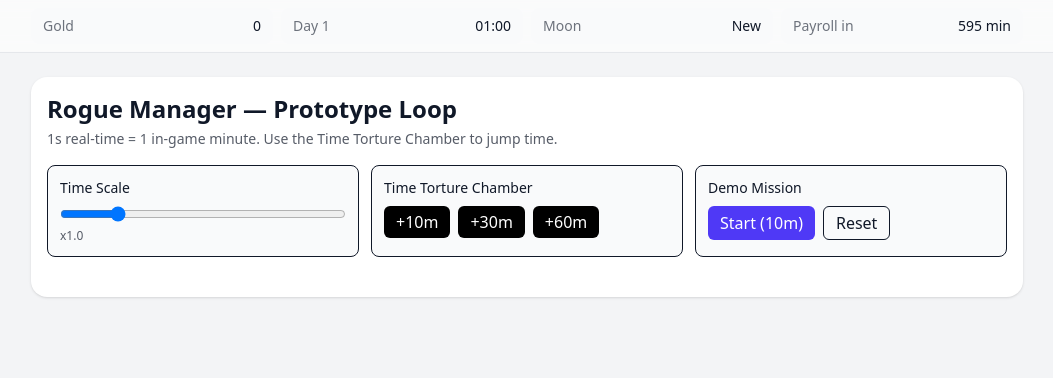
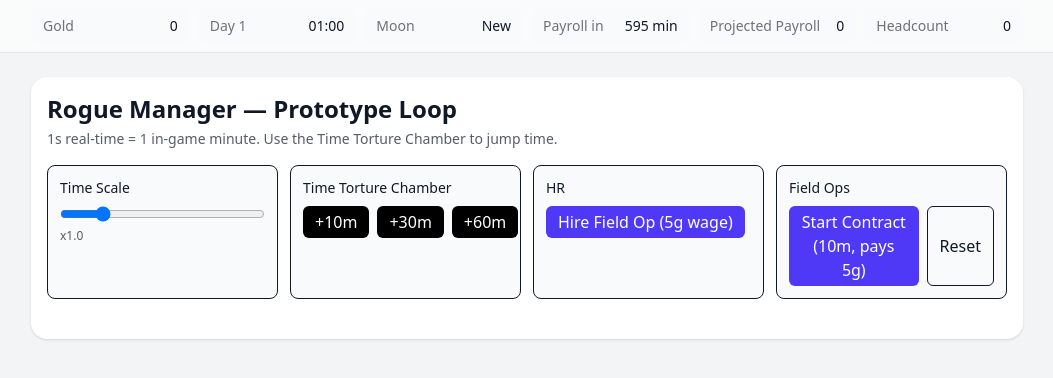
Before and after one commit to markb10101/rogue-manager, a React (Vite) app in the folder app/: page / in a window 1280 px wide. Shown: the top 378 px of the page, without its empty margins (113-1166 px from the left). Built offline with nearby package versions, Linux system fonts and the light colour scheme.

Commit message:
feat: add HR and field ops loop

```diff
--- a/app/src/App.tsx
+++ b/app/src/App.tsx
@@ -2,10 +2,11 @@ import { useEffect, useRef } from 'react'
 import TopBar from './ui/TopBar'
 import { useGame } from './game/store'
 import ProgressBar from './ui/ProgressBar'
+import Toast from './ui/Toast'
 
 export default function App() {
   const advance = useGame((s) => s.advance)
-  const { gameMinutes, timeScale, setTimeScale, addMinutes, startDemoMission, demo, resetDemo } = useGame()
+  const { gameMinutes, timeScale, setTimeScale, addMinutes, startFieldContract, contract, resetContract, hireFieldOp } = useGame()
 
   const rafId = useRef(0)
   const last = useRef(performance.now())
@@ -23,6 +24,7 @@ export default function App() {
   return (
     <div className="min-h-screen bg-gray-100 text-gray-900">
       <TopBar />
+      <Toast />
 
       <div className="mx-auto max-w-5xl px-4 py-6 space-y-6">
         <section className="rounded-2xl bg-white p-4 shadow-sm">
@@ -31,7 +33,7 @@ export default function App() {
             1s real-time = 1 in-game minute. Use the Time Torture Chamber to jump time.
           </p>
 
-          <div className="mt-4 grid gap-3 md:grid-cols-3">
+          <div className="mt-4 grid gap-3 md:grid-cols-4">
             <div className="rounded-lg border bg-gray-50 p-3">
               <div className="text-sm font-medium">Time Scale</div>
               <input
@@ -53,11 +55,18 @@ export default function App() {
             </div>
 
             <div className="rounded-lg border bg-gray-50 p-3">
-              <div className="text-sm font-medium">Demo Mission</div>
-              {demo.status !== 'active' ? (
+              <div className="text-sm font-medium">HR</div>
+              <div className="mt-2 flex gap-2">
+                <button onClick={() => hireFieldOp()} className="rounded-md bg-indigo-600 px-3 py-1 text-white">Hire Field Op (5g wage)</button>
+              </div>
+            </div>
+
+            <div className="rounded-lg border bg-gray-50 p-3">
+              <div className="text-sm font-medium">Field Ops</div>
+              {contract.status !== 'active' ? (
                 <div className="mt-2 flex gap-2">
-                  <button onClick={() => startDemoMission(10)} className="rounded-md bg-indigo-600 px-3 py-1 text-white">Start (10m)</button>
-                  <button onClick={() => resetDemo()} className="rounded-md border px-3 py-1">Reset</button>
+                  <button onClick={() => startFieldContract()} className="rounded-md bg-indigo-600 px-3 py-1 text-white">Start Contract (10m, pays 5g)</button>
+                  <button onClick={() => resetContract()} className="rounded-md border px-3 py-1">Reset</button>
                 </div>
               ) : (
                 <div className="mt-2 text-xs opacity-70">Active…</div>
@@ -66,11 +75,11 @@ export default function App() {
           </div>
 
           <div className="mt-6">
-            {demo.status !== 'idle' && (
+            {contract.status !== 'idle' && (
               <ProgressBar
-                label={demo.name + (demo.status === 'complete' ? ' — Complete' : '')}
-                startAt={demo.startAt}
-                endAt={demo.endAt}
+                label={contract.name + (contract.status === 'complete' ? ' — Complete' : '')}
+                startAt={contract.startAt}
+                endAt={contract.endAt}
                 clock={gameMinutes}
               />
             )}
--- a/app/src/game/balance.ts
+++ b/app/src/game/balance.ts
@@ -2,3 +2,6 @@ export const MINUTES_PER_REAL_SECOND = 1;      // 1s real = 1 in-game minute
 export const DAY_MINUTES = 120;                // 2 in-game hours per day
 export const MOON_PERIOD_DAYS = 5;             // payroll every 5 days
 export const EMA_K = 10;                       // smoothing strength for bars
+export const FIELD_OP_WAGE = 5;
+export const FIELD_OP_CONTRACT_DURATION = 10;  // minutes
+export const FIELD_OP_CONTRACT_PAYOUT = 5;
--- a/app/src/game/store.ts
+++ b/app/src/game/store.ts
@@ -1,10 +1,10 @@
 import { create } from 'zustand'
-import { MINUTES_PER_REAL_SECOND } from './balance'
+import { MINUTES_PER_REAL_SECOND, FIELD_OP_WAGE, FIELD_OP_CONTRACT_DURATION, FIELD_OP_CONTRACT_PAYOUT } from './balance'
 import { nextPayrollDueAt } from './time'
 
 type MissionStatus = 'idle' | 'active' | 'complete'
 
-interface DemoMission {
+interface Mission {
   id: string
   name: string
   startAt: number
@@ -13,52 +13,71 @@ interface DemoMission {
   payout: number
 }
 
+interface Employee {
+  id: string
+  dept: 'FieldOps' | null
+  status: 'Trainee' | 'Certified'
+  wage: number
+}
+
 interface GameState {
   gameMinutes: number
   timeScale: number
   gold: number
   projectedPayroll: number
   payrollDueAt: number
-  demo: DemoMission
+  lastPayrollAt: number
+  employees: Employee[]
+  toast: string | null
+  contract: Mission
 
   advance: (realDeltaMs: number) => void
   addMinutes: (mins: number) => void
   setTimeScale: (v: number) => void
 
-  startDemoMission: (durationMins?: number) => void
-  resetDemo: () => void
+  setToast: (msg: string) => void
+
+  hireFieldOp: () => void
+  startFieldContract: () => void
+  resetContract: () => void
 }
 
-function makeInitialMission(): DemoMission {
-  return { id: 'demo-1', name: 'Kill Rats (demo)', startAt: 0, endAt: 0, status: 'idle', payout: 5 }
+function makeInitialMission(): Mission {
+  return { id: 'contract-1', name: 'Field Contract', startAt: 0, endAt: 0, status: 'idle', payout: FIELD_OP_CONTRACT_PAYOUT }
 }
 
 export const useGame = create<GameState>((set, get) => ({
   gameMinutes: 0,
   timeScale: 1,
   gold: 0,
-  projectedPayroll: 50,
+  projectedPayroll: 0,
   payrollDueAt: nextPayrollDueAt(0),
-  demo: makeInitialMission(),
+  lastPayrollAt: 0,
+  employees: [],
+  toast: null,
+  contract: makeInitialMission(),
 
   advance: (realDeltaMs: number) => {
     const s = get()
     const deltaMinutes = (realDeltaMs / 1000) * MINUTES_PER_REAL_SECOND * s.timeScale
     let gameMinutes = s.gameMinutes + deltaMinutes
-    let { gold, payrollDueAt, projectedPayroll } = s
-    let demo = { ...s.demo }
+    let { gold, payrollDueAt, lastPayrollAt } = s
+    const projectedPayroll = s.employees.reduce((sum, e) => sum + e.wage, 0)
+    let contract = { ...s.contract }
 
-    if (demo.status === 'active' && gameMinutes >= demo.endAt) {
-      demo.status = 'complete'
-      gold += demo.payout
+    if (contract.status === 'active' && gameMinutes >= contract.endAt) {
+      contract.status = 'complete'
+      gold += contract.payout
     }
 
     if (gameMinutes >= payrollDueAt) {
+      gold -= projectedPayroll
+      get().setToast(`Paid ${projectedPayroll.toFixed(0)} gold in wages`)
       payrollDueAt = nextPayrollDueAt(gameMinutes)
-      projectedPayroll = projectedPayroll
+      lastPayrollAt = gameMinutes
     }
 
-    set({ gameMinutes, gold, payrollDueAt, projectedPayroll, demo })
+    set({ gameMinutes, gold, payrollDueAt, projectedPayroll, lastPayrollAt, contract })
   },
 
   addMinutes: (mins: number) => {
@@ -68,13 +87,28 @@ export const useGame = create<GameState>((set, get) => ({
 
   setTimeScale: (v: number) => set({ timeScale: v }),
 
-  startDemoMission: (durationMins = 10) => {
-    const s = get()
-    if (s.demo.status === 'active') return
-    const startAt = s.gameMinutes
-    const endAt = startAt + durationMins
-    set({ demo: { ...s.demo, startAt, endAt, status: 'active' } })
+  setToast: (msg: string) => {
+    set({ toast: msg })
+    setTimeout(() => set({ toast: null }), 3000)
   },
 
-  resetDemo: () => set({ demo: makeInitialMission() }),
+  hireFieldOp: () => {
+    const e: Employee = {
+      id: `emp-${Date.now()}`,
+      dept: 'FieldOps',
+      status: 'Trainee',
+      wage: FIELD_OP_WAGE,
+    }
+    set((s) => ({ employees: [...s.employees, e] }))
+  },
+
+  startFieldContract: () => {
+    const s = get()
+    if (s.contract.status === 'active') return
+    const startAt = s.gameMinutes
+    const endAt = startAt + FIELD_OP_CONTRACT_DURATION
+    set({ contract: { ...s.contract, startAt, endAt, status: 'active', payout: FIELD_OP_CONTRACT_PAYOUT } })
+  },
+
+  resetContract: () => set({ contract: makeInitialMission() }),
 }))
--- /dev/null
+++ b/app/src/ui/Toast.tsx
@@ -0,0 +1,11 @@
+import { useGame } from '../game/store'
+
+export default function Toast() {
+  const toast = useGame((s) => s.toast)
+  if (!toast) return null
+  return (
+    <div className="fixed bottom-4 right-4 rounded bg-black px-3 py-2 text-sm text-white shadow">
+      {toast}
+    </div>
+  )
+}
--- a/app/src/ui/TopBar.tsx
+++ b/app/src/ui/TopBar.tsx
@@ -2,7 +2,12 @@ import { useGame } from '../game/store'
 import { fmtHHMM, moonPhaseLabel, payrollRemainingMinutes, splitDay } from '../game/time'
 
 export default function TopBar() {
-  const { gameMinutes, gold } = useGame((s) => ({ gameMinutes: s.gameMinutes, gold: s.gold }))
+  const { gameMinutes, gold, projectedPayroll, headcount } = useGame((s) => ({
+    gameMinutes: s.gameMinutes,
+    gold: s.gold,
+    projectedPayroll: s.projectedPayroll,
+    headcount: s.employees.length,
+  }))
   const { day } = splitDay(gameMinutes)
   const hhmm = fmtHHMM(gameMinutes)
   const phase = moonPhaseLabel(gameMinutes)
@@ -10,11 +15,13 @@ export default function TopBar() {
 
   return (
     <div className="sticky top-0 z-10 w-full bg-white/80 backdrop-blur supports-[backdrop-filter]:bg-white/60">
-      <div className="mx-auto max-w-5xl px-4 py-2 grid grid-cols-2 md:grid-cols-4 gap-2 text-sm">
+      <div className="mx-auto max-w-5xl px-4 py-2 grid grid-cols-2 md:grid-cols-6 gap-2 text-sm">
         <Stat label="Gold" value={gold.toFixed(0)} />
         <Stat label={`Day ${day}`} value={hhmm} />
         <Stat label="Moon" value={phase} />
         <Stat label="Payroll in" value={`${Math.ceil(remaining)} min`} />
+        <Stat label="Projected Payroll" value={projectedPayroll.toFixed(0)} />
+        <Stat label="Headcount" value={headcount.toString()} />
       </div>
       <div className="h-px w-full bg-gray-200" />
     </div>
```
